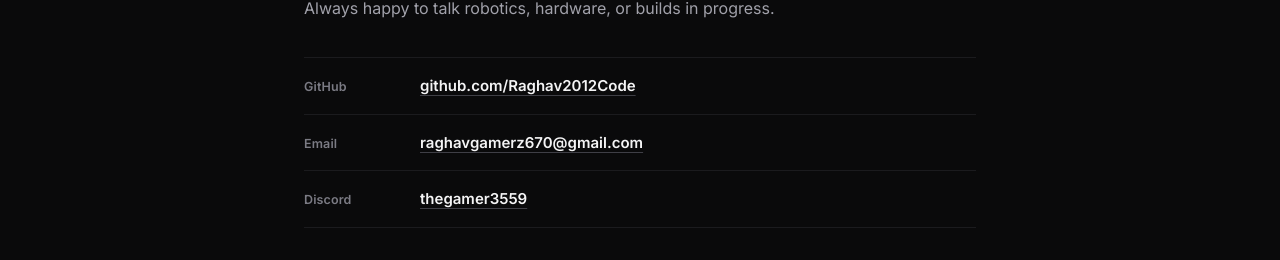
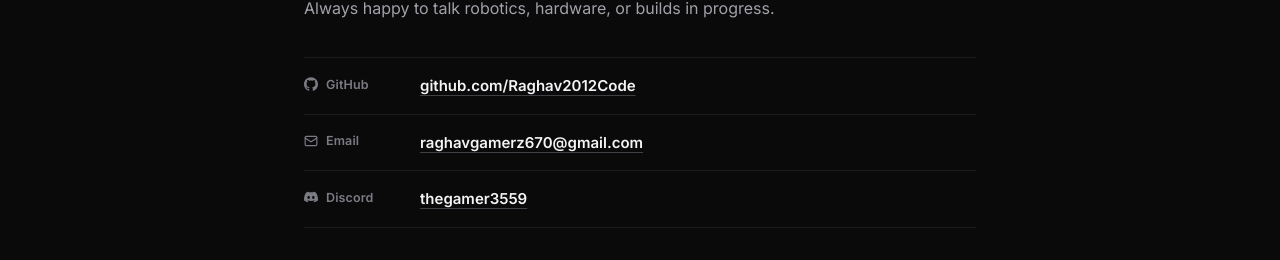
Before and after one commit to Raghav2012Code/dev-portfolio, a React (Vite) app: page / in a window 1280 px wide. Shown: the part 4379-4639 px from the top of the page. Built offline with nearby package versions, Linux system fonts and the light colour scheme; no server answers.

Commit message:
Add brand icons to contact rows

```diff
--- a/src/components/Contact.tsx
+++ b/src/components/Contact.tsx
@@ -2,6 +2,45 @@ import { motion } from "motion/react";
 import { CONTACT_ITEMS, SECTION_COPY } from "../data/content";
 import { reveal } from "../lib/motion";
 import { SectionHead } from "./ui";
+
+function ContactIcon({ label }: { label: string }) {
+  const props = {
+    width: 14,
+    height: 14,
+    viewBox: "0 0 24 24",
+    "aria-hidden": true,
+  } as const;
+  if (label === "GitHub") {
+    return (
+      <svg {...props} fill="currentColor" focusable="false">
+        <path d="M12 .297c-6.63 0-12 5.373-12 12 0 5.303 3.438 9.8 8.205 11.385.6.113.82-.258.82-.577 0-.285-.01-1.04-.015-2.04-3.338.724-4.042-1.61-4.042-1.61C4.422 18.07 3.633 17.7 3.633 17.7c-1.087-.744.084-.729.084-.729 1.205.084 1.838 1.236 1.838 1.236 1.07 1.835 2.809 1.305 3.495.998.108-.776.417-1.305.76-1.605-2.665-.3-5.466-1.332-5.466-5.93 0-1.31.465-2.38 1.235-3.22-.135-.303-.54-1.523.105-3.176 0 0 1.005-.322 3.3 1.23.96-.267 1.98-.399 3-.405 1.02.006 2.04.138 3 .405 2.28-1.552 3.285-1.23 3.285-1.23.645 1.653.24 2.873.12 3.176.765.84 1.23 1.91 1.23 3.22 0 4.61-2.805 5.625-5.475 5.92.42.36.81 1.096.81 2.22 0 1.606-.015 2.896-.015 3.286 0 .315.21.69.825.57C20.565 22.092 24 17.592 24 12.297c0-6.627-5.373-12-12-12" />
+      </svg>
+    );
+  }
+  if (label === "Email") {
+    return (
+      <svg
+        {...props}
+        fill="none"
+        stroke="currentColor"
+        strokeWidth={2}
+        strokeLinecap="round"
+        strokeLinejoin="round"
+      >
+        <path d="m22 7-8.991 5.727a2 2 0 0 1-2.009 0L2 7" />
+        <rect x="2" y="4" width="20" height="16" rx="2" />
+      </svg>
+    );
+  }
+  if (label === "Discord") {
+    return (
+      <svg {...props} fill="currentColor" focusable="false">
+        <path d="M20.317 4.3698a19.7913 19.7913 0 00-4.8851-1.5152.0741.0741 0 00-.0785.0371c-.211.3753-.4447.8648-.6083 1.2495-1.8447-.2762-3.68-.2762-5.4868 0-.1636-.3933-.4058-.8742-.6177-1.2495a.077.077 0 00-.0785-.037 19.7363 19.7363 0 00-4.8852 1.515.0699.0699 0 00-.0321.0277C.5334 9.0458-.319 13.5799.0992 18.0578a.0824.0824 0 00.0312.0561c2.0528 1.5076 4.0413 2.4228 5.9929 3.0294a.0777.0777 0 00.0842-.0276c.4616-.6304.8731-1.2952 1.226-1.9942a.076.076 0 00-.0416-.1057c-.6528-.2476-1.2743-.5495-1.8722-.8923a.077.077 0 01-.0076-.1277c.1258-.0943.2517-.1923.3718-.2914a.0743.0743 0 01.0776-.0105c3.9278 1.7933 8.18 1.7933 12.0614 0a.0739.0739 0 01.0785.0095c.1202.099.246.1981.3728.2924a.077.077 0 01-.0066.1276 12.2986 12.2986 0 01-1.873.8914.0766.0766 0 00-.0407.1067c.3604.698.7719 1.3628 1.225 1.9932a.076.076 0 00.0842.0286c1.961-.6067 3.9495-1.5219 6.0023-3.0294a.077.077 0 00.0313-.0552c.5004-5.177-.8382-9.6739-3.5485-13.6604a.061.061 0 00-.0312-.0286zM8.02 15.3312c-1.1825 0-2.1569-1.0857-2.1569-2.419 0-1.3332.9555-2.4189 2.157-2.4189 1.2108 0 2.1757 1.0952 2.1568 2.419 0 1.3332-.9555 2.4189-2.1569 2.4189zm7.9748 0c-1.1825 0-2.1569-1.0857-2.1569-2.419 0-1.3332.9554-2.4189 2.1569-2.4189 1.2108 0 2.1757 1.0952 2.1568 2.419 0 1.3332-.946 2.4189-2.1568 2.4189Z" />
+      </svg>
+    );
+  }
+  return null;
+}
 
 export function Contact() {
   const copy = SECTION_COPY.contact;
@@ -15,7 +54,10 @@ export function Contact() {
         <motion.ul {...reveal(3)} className="contact-list">
           {CONTACT_ITEMS.map((item) => (
             <li key={item.label}>
-              <span className="contact-label">{item.label}</span>
+              <span className="contact-label">
+                <ContactIcon label={item.label} />
+                {item.label}
+              </span>
               {item.href ? (
                 <a
                   href={item.href}
--- a/src/index.css
+++ b/src/index.css
@@ -360,7 +360,8 @@ a:focus-visible, button:focus-visible {
   display: grid; grid-template-columns: 100px 1fr; gap: 16px;
   padding: 15px 0; border-bottom: 1px solid var(--line); font-size: 15px; align-items: baseline;
 }
-.contact-label { font-size: 12.5px; letter-spacing: 0.01em; color: var(--text-faint); font-weight: 600; }
+.contact-label { display: inline-flex; align-items: center; gap: 8px; font-size: 12.5px; letter-spacing: 0.01em; color: var(--text-faint); font-weight: 600; }
+.contact-label svg { width: 14px; height: 14px; flex: none; }
 .contact-list a { color: var(--text); font-weight: 550; text-decoration: underline; text-decoration-color: var(--line-faint); text-underline-offset: 4px; overflow-wrap: anywhere; transition: var(--t); }
 .contact-list a:hover { text-decoration-color: var(--accent); }
 
```
